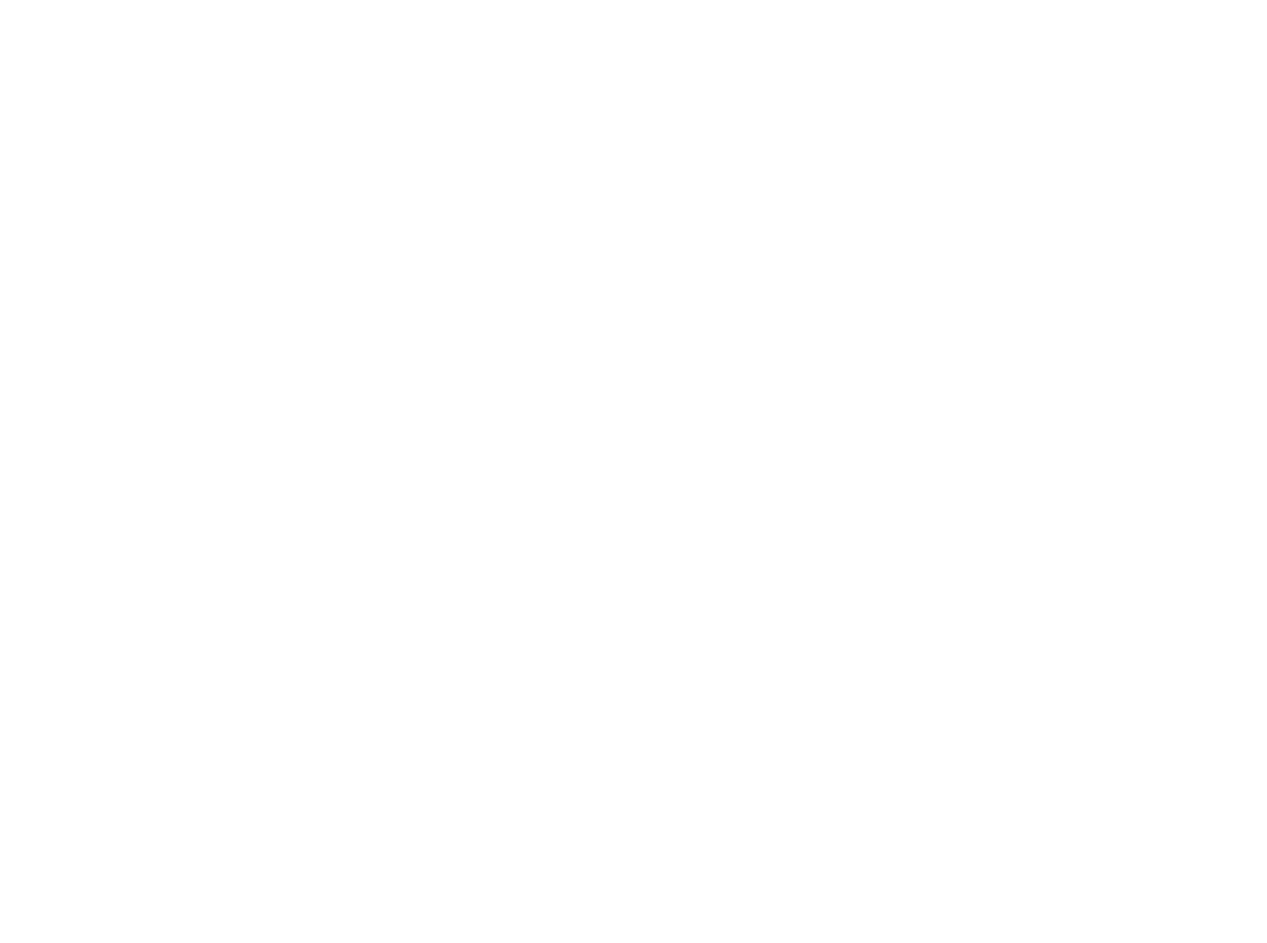
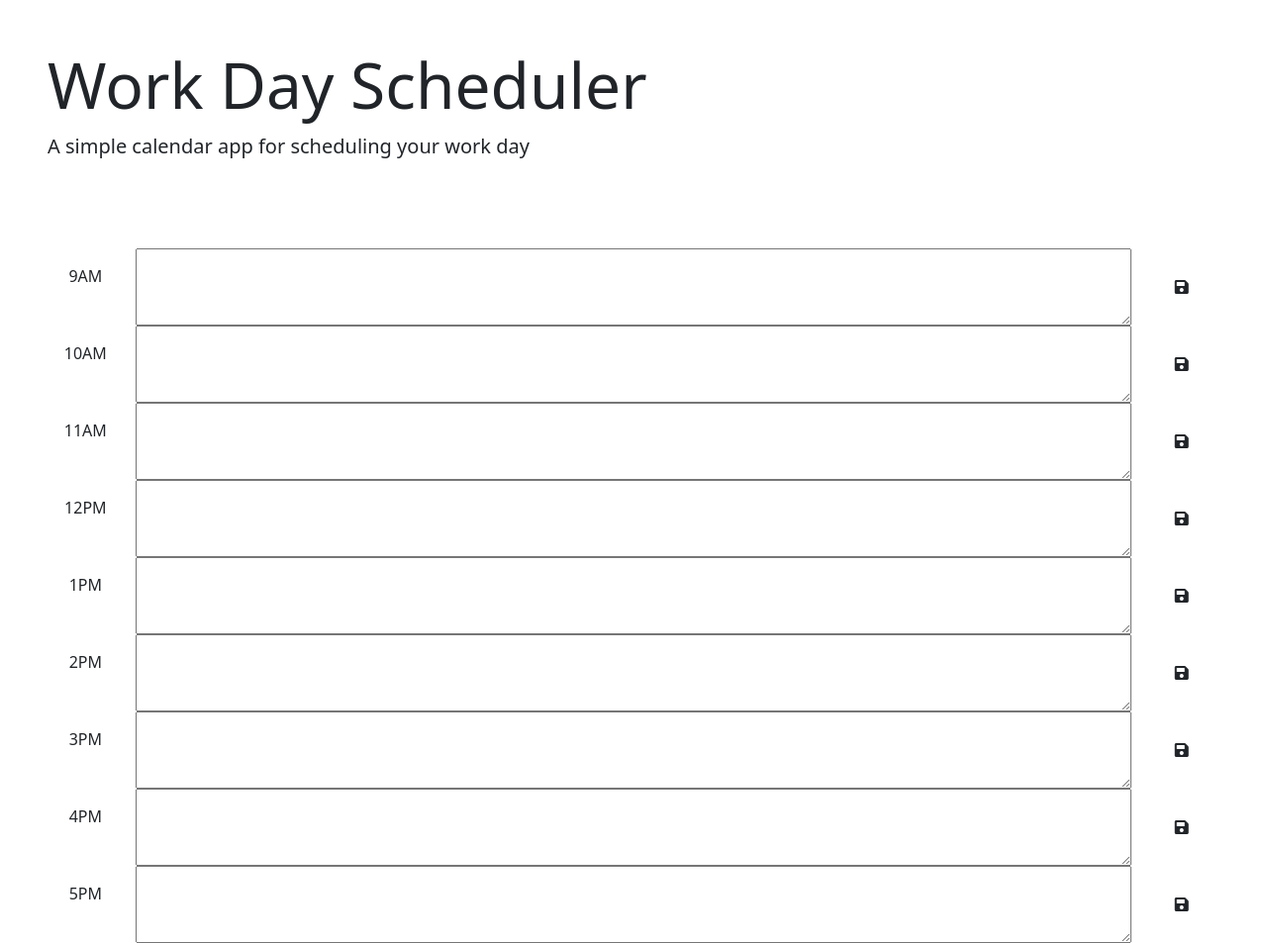
Before and after one commit to taylasagerios/schedule-planner, a plain HTML site: page index.html in a window 1280 px wide. Shown: the whole page at 99% size. Before the commit the page ends 800 px from the top, so only its background shows below. Drawn offline with nearby package versions, Linux system fonts and the light colour scheme.

Commit message:
add in body content

```diff
--- a/index.html
+++ b/index.html
@@ -23,4 +23,90 @@
     <link rel="stylesheet" href="assets/css/style.css" />
     <title>Work Day Planner</title>
   </head>
+  <body>
+    <header class="p-5 mb-4">
+      <h1 class="display-3">Work Day Scheduler</h1>
+      <p class="lead">A simple calendar app for scheduling your work day</p>
+      <p id="currentDay" class="lead"></p>
+    </header>
+    <div class="container-fluid px-5">
+
+
+      <div id="hour-9" class="row time-block">
+        <div class="col-2 col-md-1 hour text-center py-3">9AM</div>
+        <textarea class="col-8 col-md-10 description" rows="3"> </textarea>
+        <button class="btn saveBtn col-2 col-md-1" aria-label="save">
+          <i class="fas fa-save" aria-hidden="true"></i>
+        </button>
+      </div>
+
+
+      <div id="hour-10" class="row time-block">
+        <div class="col-2 col-md-1 hour text-center py-3">10AM</div>
+        <textarea class="col-8 col-md-10 description" rows="3"> </textarea>
+        <button class="btn saveBtn col-2 col-md-1" aria-label="save">
+          <i class="fas fa-save" aria-hidden="true"></i>
+        </button>
+      </div>
+
+
+      <div id="hour-11" class="row time-block">
+        <div class="col-2 col-md-1 hour text-center py-3">11AM</div>
+        <textarea class="col-8 col-md-10 description" rows="3"> </textarea>
+        <button class="btn saveBtn col-2 col-md-1" aria-label="save">
+          <i class="fas fa-save" aria-hidden="true"></i>
+        </button>
+      </div>
+      <div id="hour-12" class="row time-block">
+        <div class="col-2 col-md-1 hour text-center py-3">12PM</div>
+        <textarea class="col-8 col-md-10 description" rows="3"> </textarea>
+        <button class="btn saveBtn col-2 col-md-1" aria-label="save">
+          <i class="fas fa-save" aria-hidden="true"></i>
+        </button>
+      </div>
+      <div id="hour-13" class="row time-block">
+        <div class="col-2 col-md-1 hour text-center py-3">1PM</div>
+        <textarea class="col-8 col-md-10 description" rows="3"> </textarea>
+        <button class="btn saveBtn col-2 col-md-1" aria-label="save">
+          <i class="fas fa-save" aria-hidden="true"></i>
+        </button>
+      </div>
+      <div id="hour-14" class="row time-block">
+        <div class="col-2 col-md-1 hour text-center py-3">2PM</div>
+        <textarea class="col-8 col-md-10 description" rows="3"> </textarea>
+        <button class="btn saveBtn col-2 col-md-1" aria-label="save">
+          <i class="fas fa-save" aria-hidden="true"></i>
+        </button>
+      </div>
+      <div id="hour-15" class="row time-block">
+        <div class="col-2 col-md-1 hour text-center py-3">3PM</div>
+        <textarea class="col-8 col-md-10 description" rows="3"> </textarea>
+        <button class="btn saveBtn col-2 col-md-1" aria-label="save">
+          <i class="fas fa-save" aria-hidden="true"></i>
+        </button>
+      </div>
+      <div id="hour-16" class="row time-block">
+        <div class="col-2 col-md-1 hour text-center py-3">4PM</div>
+        <textarea class="col-8 col-md-10 description" rows="3"> </textarea>
+        <button class="btn saveBtn col-2 col-md-1" aria-label="save">
+          <i class="fas fa-save" aria-hidden="true"></i>
+        </button>
+      </div>
+      <div id="hour-17" class="row time-block">
+        <div class="col-2 col-md-1 hour text-center py-3">5PM</div>
+        <textarea class="col-8 col-md-10 description" rows="3"> </textarea>
+        <button class="btn saveBtn col-2 col-md-1" aria-label="save">
+          <i class="fas fa-save" aria-hidden="true"></i>
+        </button>
+      </div>
+
+    </div>
+
+    <script src="https://cdnjs.cloudflare.com/ajax/libs/jquery/3.2.1/jquery.min.js"></script>
+    <script src="https://cdn.jsdelivr.net/npm/dayjs@1.11.3/dayjs.min.js"
+    integrity="sha256-iu/zLUB+QgISXBLCW/mcDi/rnf4m4uEDO0wauy76x7U="
+    crossorigin="anonymous"></script>
+
+    <script src="assets/script.js"></script>
+  </body>
 </html>
```
